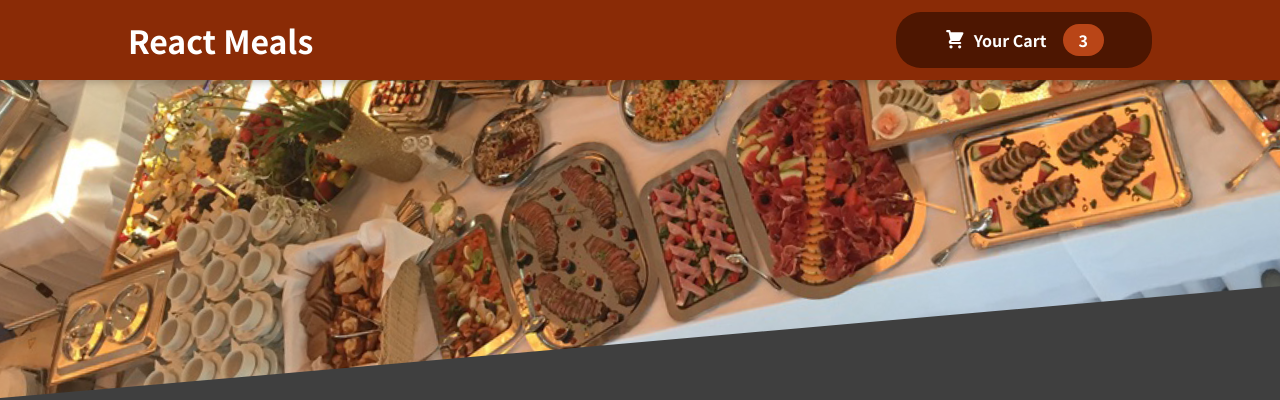
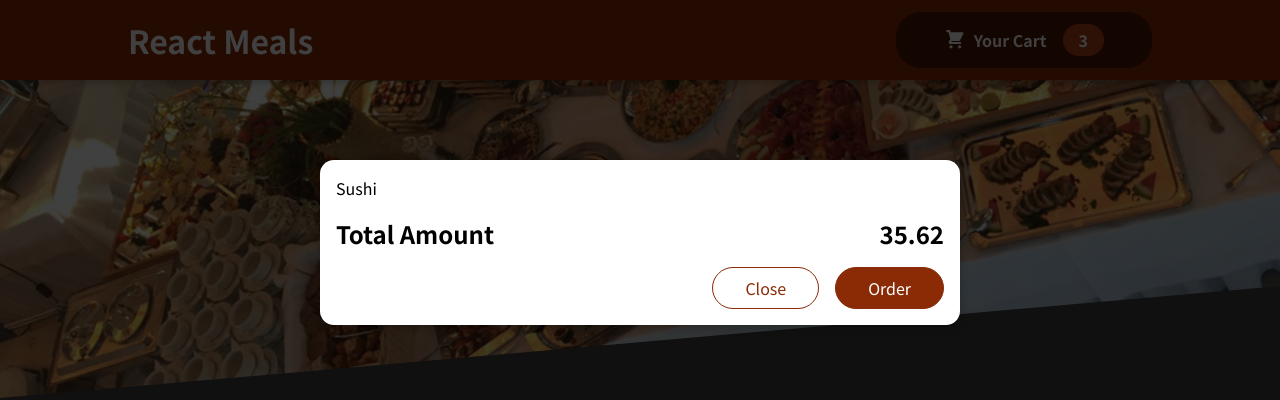
Before and after one commit to mchavez123/FoodOrderApp, a React (Create React App) app: page / in a window 1280 px wide. Shown: the top 400 px of the page. Built offline with nearby package versions, Linux system fonts and the light colour scheme.

Commit message:
implement modal

```diff
--- a/public/index.html
+++ b/public/index.html
@@ -28,6 +28,7 @@
   </head>
   <body>
     <noscript>You need to enable JavaScript to run this app.</noscript>
+    <div id="overlays"></div>
     <div id="root"></div>
     <!--
       This HTML file is a template.
--- a/src/App.js
+++ b/src/App.js
@@ -1,10 +1,12 @@
 import { Fragment } from 'react';
+import Cart from './components/Cart/Cart';
 import Header from './components/Layout/Header';
 import Meals from './components/Meals/Meals';
 
 function App() {
   return (
     <Fragment>
+      <Cart />
     <Header />
     <main>
       <Meals />
--- a/src/components/Cart/Cart.js
+++ b/src/components/Cart/Cart.js
@@ -1,4 +1,5 @@
 import react from "react";
+import Modal from "../UI/Modal";
 import classes from "./Cart.module.css";
 
 const Cart = () => {
@@ -7,7 +8,7 @@
     (item) => <li>{item.name}</li>
   )}</ul>;
   return (
-    <div>
+    <Modal>
       {cartItems}
       <div className={classes.total}>
         <span>Total Amount</span>
@@ -17,7 +18,7 @@
         <button className={classes['button--alt']}>Close</button>
         <button className={classes.button}>Order</button>
       </div>
-    </div>
+    </Modal>
   );
 };
 
--- a/src/components/Cart/Cart.module.css
+++ b/src/components/Cart/Cart.module.css
@@ -0,0 +1,46 @@
+.cart-items {
+    list-style: none;
+    margin: 0;
+    padding: 0;
+    max-height: 20rem;
+    overflow: auto;
+  }
+
+  .total {
+    display: flex;
+    justify-content: space-between;
+    align-items: center;
+    font-weight: bold;
+    font-size: 1.5rem;
+    margin: 1rem 0;
+  }
+
+  .actions {
+    text-align: right;
+  }
+
+  .actions button {
+    font: inherit;
+    cursor: pointer;
+    background-color: transparent;
+    border: 1px solid #8a2b06;
+    padding: 0.5rem 2rem;
+    border-radius: 25px;
+    margin-left: 1rem;
+  }
+
+  .actions button:hover,
+  .actions button:active {
+    background-color: #5a1a01;
+    border-color: #5a1a01;
+    color: white;
+  }
+
+  .actions .button--alt {
+    color: #8a2b06;
+  }
+
+  .actions .button {
+    background-color: #8a2b06;
+    color: white;
+  }
--- a/src/components/UI/Modal.js
+++ b/src/components/UI/Modal.js
@@ -0,0 +1,26 @@
+import { Fragment } from "react";
+import ReactDOM from 'react-dom';
+import classes from './Modal.module.css'
+
+const Backdrop = props => {
+    return <div className={classes.backdrop}></div>
+};
+
+const ModalOverlay = props => {
+    return <div className={classes.modal}>
+        <div className={classes.content}>{props.children}</div>
+    </div>
+};
+
+const portalElement = document.getElementById('overlays');
+
+const Modal = props => {
+    return (
+    <Fragment >
+        {ReactDOM.createPortal(<Backdrop />, portalElement)}
+        {ReactDOM.createPortal(<ModalOverlay>{props.children}</ModalOverlay>, portalElement)}
+    </Fragment>
+    );
+};
+
+export default Modal;
--- /dev/null
+++ b/src/components/UI/Modal.module.css
@@ -0,0 +1,40 @@
+.backdrop {
+    position: fixed;
+    top: 0;
+    left: 0;
+    width: 100%;
+    height: 100vh;
+    z-index: 20;
+    background-color: rgba(0, 0, 0, 0.75);
+  }
+
+  .modal {
+    position: fixed;
+    top: 20vh;
+    left: 5%;
+    width: 90%;
+    background-color: white;
+    padding: 1rem;
+    border-radius: 14px;
+    box-shadow: 0 2px 8px rgba(0, 0, 0, 0.25);
+    z-index: 30;
+    animation: slide-down 300ms ease-out forwards;
+  }
+
+  @media (min-width: 768px) {
+    .modal {
+      width: 40rem;
+      left: calc(50% - 20rem);
+    }
+  }
+
+  @keyframes slide-down {
+    from {
+      opacity: 0;
+      transform: translateY(-3rem);
+    }
+    to {
+      opacity: 1;
+      transform: translateY(0);
+    }
+  }
```
Also changed, not shown: 1 other file (tests, documents, lock files or other folders).
